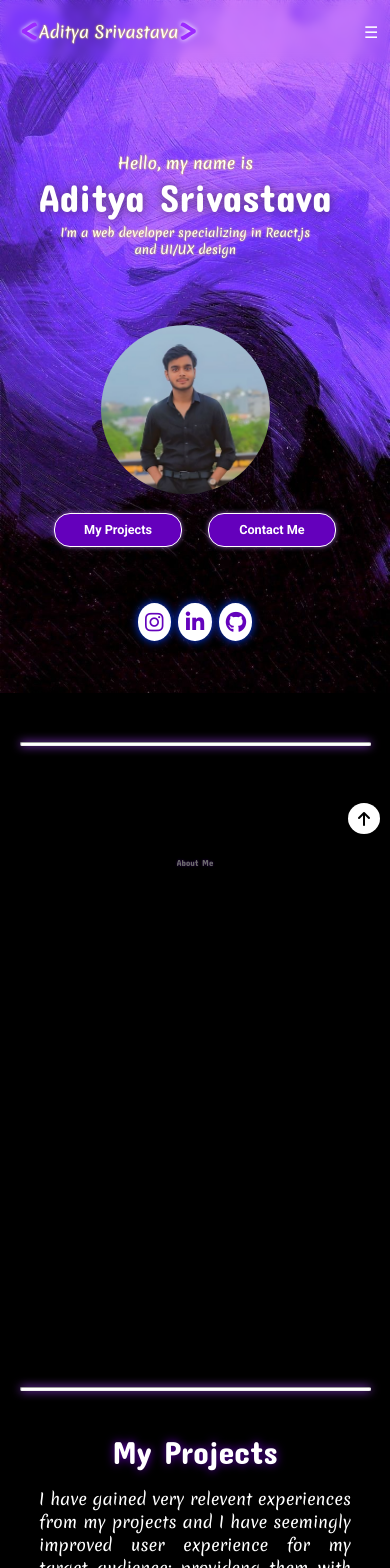
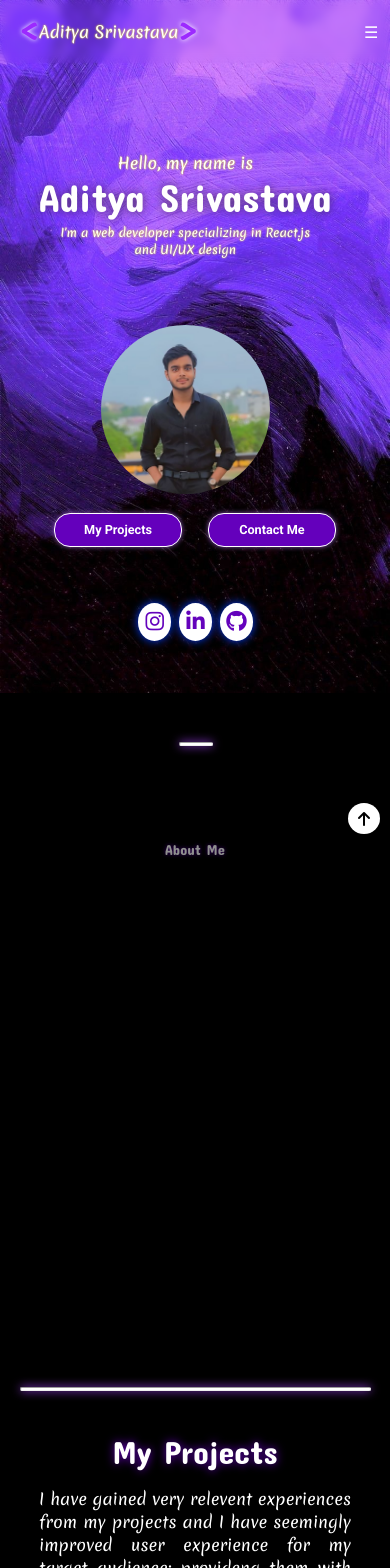
Before and after one commit to adityasriv2317/portfolioReact, a React (Vite) app: page / in a window 390 px wide. Shown: the top 1568 px of the page. Built offline with nearby package versions, Linux system fonts and the light colour scheme; a web font is replaced by a local one.

Commit message:
animation fix

```diff
--- a/src/App.css
+++ b/src/App.css
@@ -47,3 +47,62 @@ a#goup i{
         transform: translate(0) scale(1);
     }
 }
+
+.about hr{
+    animation-name: onLoad;
+    animation-duration: 1s;
+    animation-range-start: view();
+    animation-fill-mode: forwards;
+}
+
+.projects hr, .skills hr, .contact hr{
+    animation-name: spread;
+    animation-timeline: view(25% 0%);
+}
+
+@keyframes spread{
+    from{
+        width: 4vw;
+        margin-left: 48vw;
+        align-items: center;
+        justify-content: center;
+    }
+    to{
+        width: 90vw;
+        align-items: center;
+        margin-left: 5vw;
+        justify-content: center;
+    }
+}
+
+@keyframes onLoad{
+    from{
+        width: 90vw;
+        opacity: 0.5;
+        margin-left: 5vw;
+    }
+    to{
+        opacity: 1;
+        width: 8vw;
+        margin-left: 46vw;
+    }
+}
+
+.App .socials{
+    animation-name: pop;
+    animation-fill-mode: forwards;
+    animation-range-start: view();
+    animation-duration: 0.7s;
+}
+
+@keyframes pop{
+    0%{
+        transform: scale(0.9) translateY(10px);
+    }
+    55%{
+        transform: translateY(-10px);
+    }
+    100%{
+        transform: scale(1) translateY(0);
+    }
+}
--- a/src/component/intro.css
+++ b/src/component/intro.css
@@ -226,4 +226,18 @@
     .projects .links i{
         font-size: 2em;
     }
+
+    .App .moto, .App .data, .App .projectCard, .App .mySkills{
+        animation-name: appearingUp;
+        animation-timeline: view(80% 0%);
+    }
+
+    .cdetails{
+        margin-top: 3vh;
+    }
+
+    .projects hr, .skills hr, .contact hr{
+        animation-name: spread;
+        animation-timeline: view(65% 0%);
+    }
 }
```
